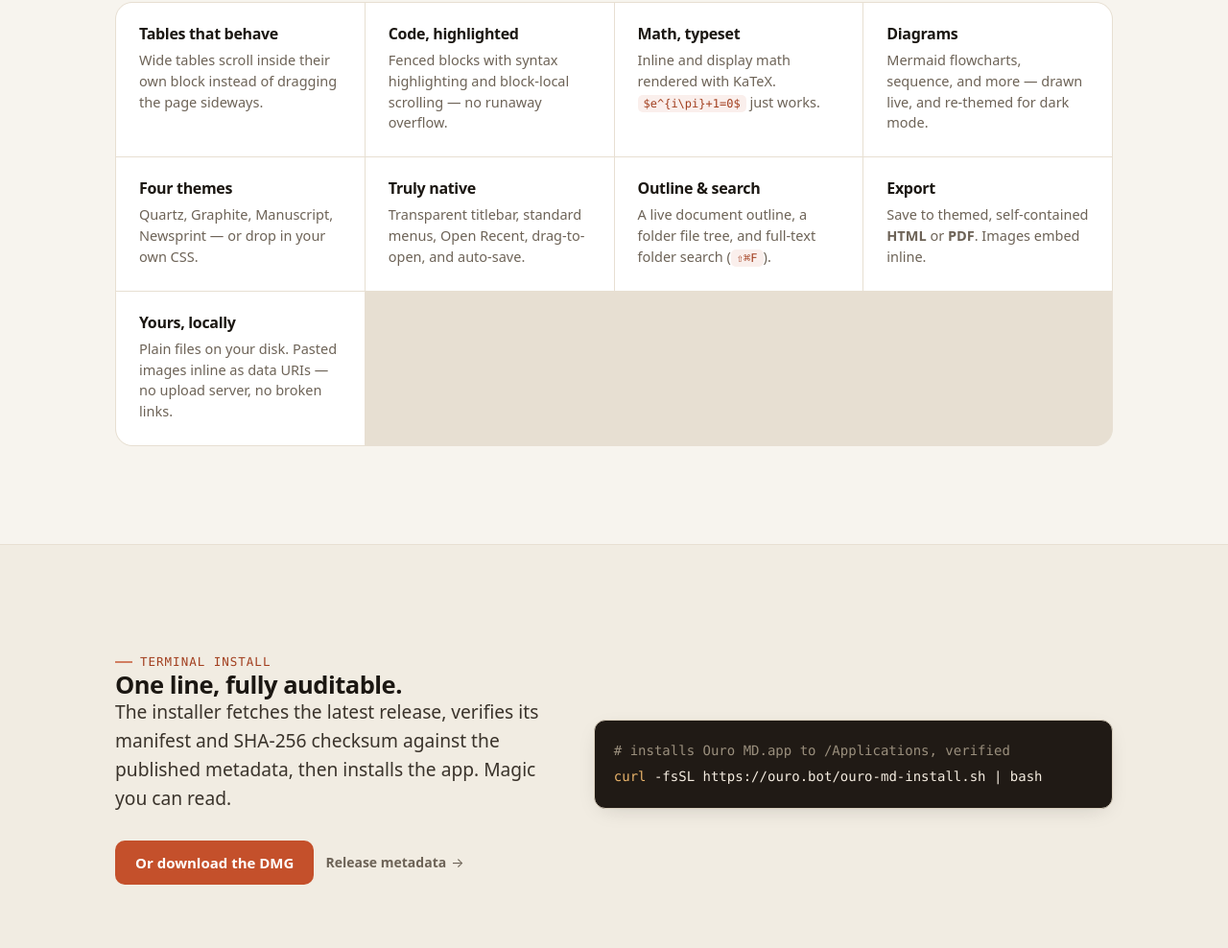
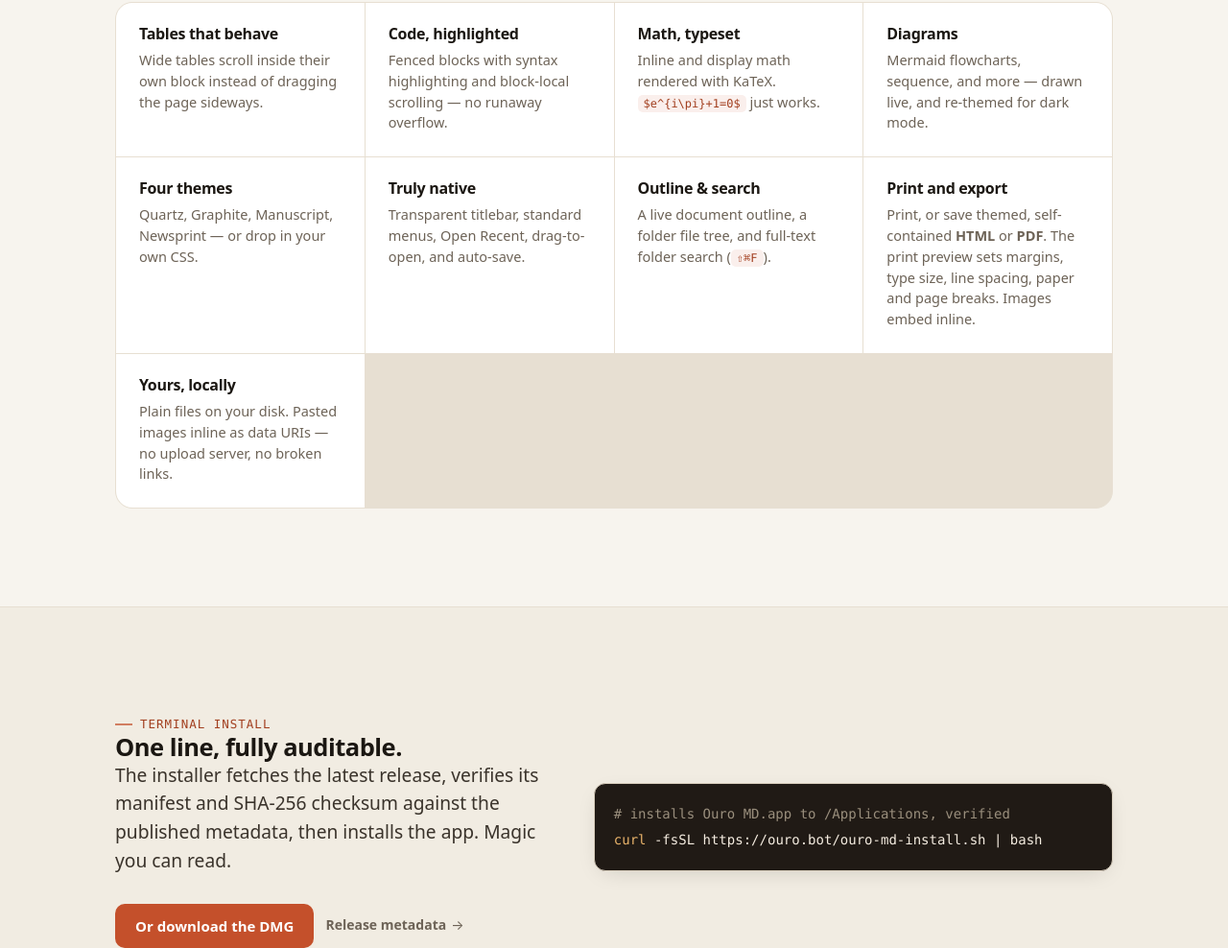
Before and after one commit to ourostack/ouro-apps-site, a website built with Vite: page apps/ouro-md/index.html in a window 1280 px wide. Shown: the part 1924-2912 px from the top of the page at 96% size. Built offline with nearby package versions, Linux system fonts and the light colour scheme.

Commit message:
Ouro MD page: name the shipped print preview
Print and PDF from a preview with margins, type size, line spacing, paper and page breaks shipped in 0.9.104 (ourostack/ouro-md#141). No speed claims.

```diff
--- a/apps/ouro-md/index.html
+++ b/apps/ouro-md/index.html
@@ -119,7 +119,7 @@
             <div class="feature"><h3>Four themes</h3><p>Quartz, Graphite, Manuscript, Newsprint — or drop in your own CSS.</p></div>
             <div class="feature"><h3>Truly native</h3><p>Transparent titlebar, standard menus, Open Recent, drag-to-open, and auto-save.</p></div>
             <div class="feature"><h3>Outline &amp; search</h3><p>A live document outline, a folder file tree, and full-text folder search (<code class="k">⇧⌘F</code>).</p></div>
-            <div class="feature"><h3>Export</h3><p>Save to themed, self-contained <strong>HTML</strong> or <strong>PDF</strong>. Images embed inline.</p></div>
+            <div class="feature"><h3>Print and export</h3><p>Print, or save themed, self-contained <strong>HTML</strong> or <strong>PDF</strong>. The print preview sets margins, type size, line spacing, paper and page breaks. Images embed inline.</p></div>
             <div class="feature"><h3>Yours, locally</h3><p>Plain files on your disk. Pasted images inline as data URIs — no upload server, no broken links.</p></div>
           </div>
         </div>
```
